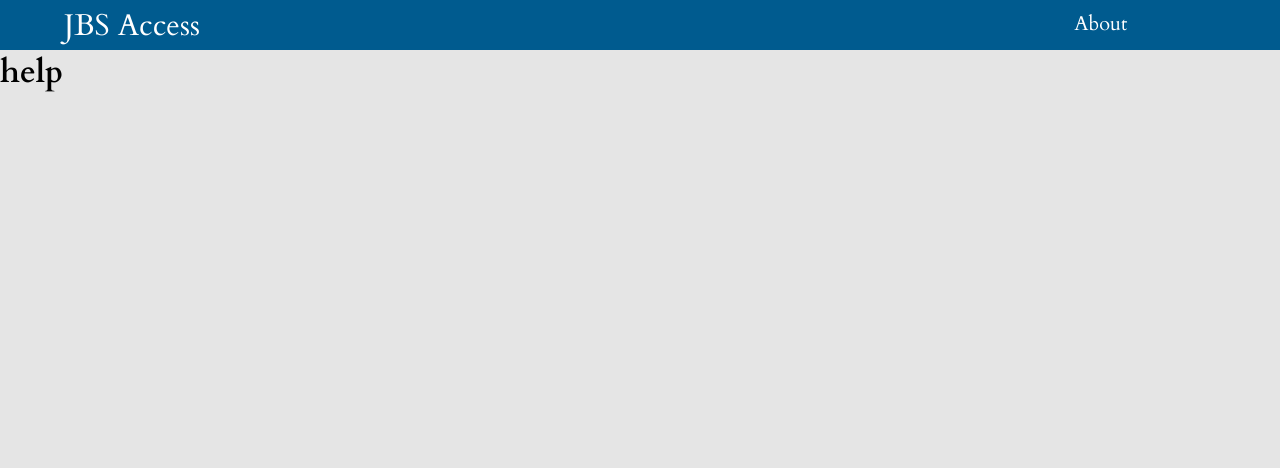
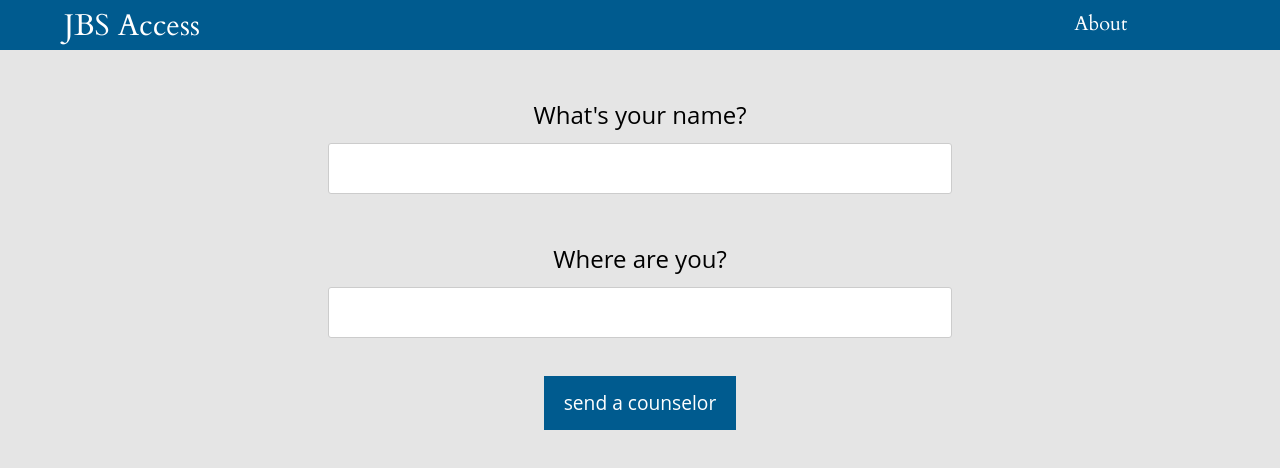
Before and after one commit to eli-front/JBS-Access, a Next.js app: page /contact-counselor in a window 1280 px wide. Shown: the top 468 px of the page. Built offline with nearby package versions, Linux system fonts and the light colour scheme.

Commit message:
base counselor contact

```diff
--- a/pages/contact-counselor.js
+++ b/pages/contact-counselor.js
@@ -1,9 +1,48 @@
 import Layout from "../components/Layout";
+import styles from "../styles/ContactCounselor.module.css";
+import { useState } from "react";
 
 export default function ContactCounselor() {
+  let [name, setName] = useState("");
+  let [location, setLocation] = useState("");
+
+  let [messageSent, setMessageSent] = useState(false);
+
+  function sendEmail(e) {
+    e.preventDefault();
+    setMessageSent(true);
+  }
   return (
     <Layout>
-      <h1>help</h1>
+      <form id={styles.contact_form} onSubmit={sendEmail}>
+        <label>What&apos;s your name?</label>
+        <input
+          type="text"
+          id="name"
+          autoComplete="off"
+          required
+          onChange={(e) => {
+            setName(e.target.value);
+          }}
+        />
+        <label>Where are you?</label>
+        <input
+          type="text"
+          id="location"
+          autoComplete="off"
+          required
+          onChange={(e) => {
+            setLocation(e.target.value);
+          }}
+        />
+        <button>send a counselor</button>
+      </form>
+
+      {messageSent && (
+        <p id={styles.confirmation_message}>
+          Your message was sent. The conselor will be with you ASAP.
+        </p>
+      )}
     </Layout>
   );
 }
--- /dev/null
+++ b/styles/ContactCounselor.module.css
@@ -0,0 +1,44 @@
+#contact_form {
+  width: 100%;
+}
+
+#contact_form * {
+  display: block;
+  width: 10em;
+  margin: 0 auto;
+  text-align: center;
+  font-family: "Open Sans", sans-serif;
+}
+
+#contact_form label {
+  padding-top: 2em;
+  font-size: 1.5em;
+  padding-bottom: 0.5em;
+}
+
+#contact_form input {
+  padding: 0.5em;
+  border: 1px solid #ccc;
+  border-radius: 3px;
+  font-size: 1.3em;
+  width: 70%;
+  max-width: 30em;
+}
+
+#contact_form button {
+  margin-top: 2em;
+  border: none;
+  background-color: #005b8f;
+  color: white;
+  padding: 0.7em 1em;
+  font-size: 1.2em;
+  cursor: pointer;
+}
+
+#contact_form button:hover {
+  background-color: #00a2e8;
+}
+
+#confirmation_message {
+  text-align: center;
+}
```
